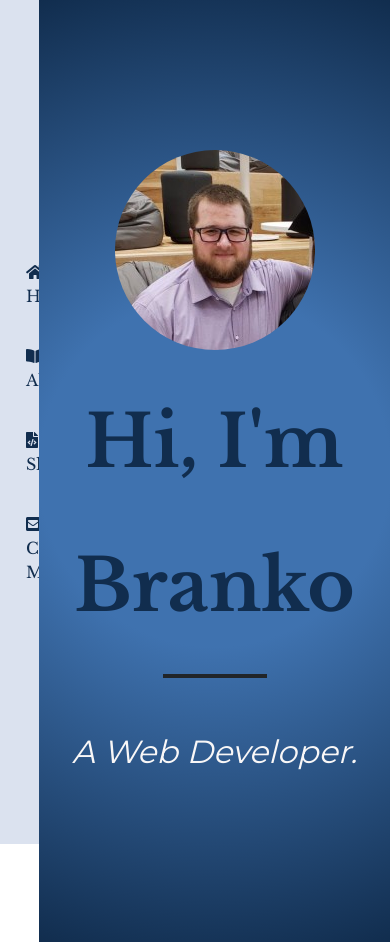
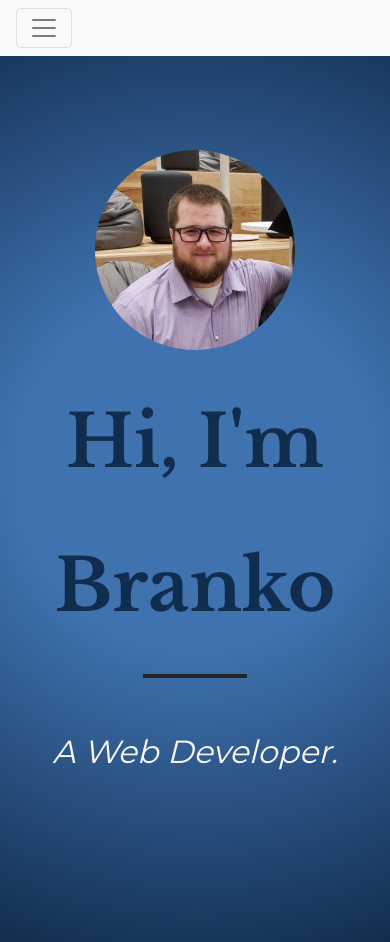
Before and after one commit to brankorokov/Portfolio-Site, a website: page index.html in a window 390 px wide. Shown: the top 942 px of the page. Drawn offline with nearby package versions, Linux system fonts and the light colour scheme.

Commit message:
Updated for responsiveness - redid navbar

```diff
--- a/index.html
+++ b/index.html
@@ -7,43 +7,45 @@
   <title>Branko Rokov</title>
 
   <link href="https://fonts.googleapis.com/css2?family=Libre+Baskerville:wght@400;700&family=Montserrat&display=swap" rel="stylesheet">
-  <link rel="stylesheet" href="https://stackpath.bootstrapcdn.com/bootstrap/4.4.1/css/bootstrap.min.css" integrity="sha384-Vkoo8x4CGsO3+Hhxv8T/Q5PaXtkKtu6ug5TOeNV6gBiFeWPGFN9MuhOf23Q9Ifjh" crossorigin="anonymous">
+  <link rel="stylesheet" href="https://stackpath.bootstrapcdn.com/bootstrap/4.5.0/css/bootstrap.min.css" integrity="sha384-9aIt2nRpC12Uk9gS9baDl411NQApFmC26EwAOH8WgZl5MYYxFfc+NcPb1dKGj7Sk" crossorigin="anonymous">
   <link rel="stylesheet" href="css/styles.css">
   <link rel="stylesheet" href="https://pro.fontawesome.com/releases/v5.10.0/css/all.css" integrity="sha384-AYmEC3Yw5cVb3ZcuHtOA93w35dYTsvhLPVnYs9eStHfGJvOvKxVfELGroGkvsg+p" crossorigin="anonymous" />
+
 
 </head>
 
 <body>
 
   <div class="container-fluid p-0">
-    <div class="col-md-12 main">
+    <!-- navbar -->
 
-      <div class="col-md-offset-2">
-        <!-- navbar -->
-        <div id="sidebar" class="navbar-left bg-yellow position-fixed">
-          <nav>
-            <div>
-              <ul class="nav flex-column nav-items">
-                <li class="nav-item">
-                  <a class="nav-link active" href="#"><i class="fas fa-home bar-icon"></i> Home</a>
+    <nav class="navbar navbar-expand-lg navbar-light bg-light sticky">
+
+      <!-- <a class="navbar-brand" href="#"></a> -->
+      <button class="navbar-toggler" type="button" data-toggle="collapse" data-target="#navbarNav" aria-controls="navbarNav" aria-expanded="false" aria-label="Toggle navigation">
+        <span class="navbar-toggler-icon"></span>
+      </button>
+      <div class="collapse navbar-collapse" id="navbarNav">
+        <ul class="navbar-nav">
+          <li class="nav-item active">
+            <a class="nav-link" href="#intro">Home <span class="sr-only">(current)</span></a>
           </li>
           <li class="nav-item">
-                  <a class="nav-link" href="#about"><i class="fas fa-book-open bar-icon"></i> About</a>
+            <a class="nav-link" href="#about">About</a>
           </li>
           <li class="nav-item">
-                  <a class="nav-link" href="#skills"><i class="fas fa-file-code bar-icon"></i> Skills</a>
+            <a class="nav-link" href="#skills">Skills</a>
           </li>
           <li class="nav-item">
-                  <a class="nav-link" href="#"><i class="fas fa-envelope-square bar-icon"></i> Contact Me</a>
+            <a class="nav-link" href="#contact">Contact</a>
           </li>
         </ul>
       </div>
     </nav>
-        </div>
     <!-- end navbar -->
-      </div>
 
-      <div class="col-md-offset-10 contentndiv">
+    <!-- content -->
+    <div class="contentndiv">
       <div class="content">
         <section id="intro">
 
@@ -85,13 +87,14 @@
                 <div class="javascript skill-div collapse">Skill: Intermediate <br> Years Experience: 2</div>
               </li>
               <li class="list-group-item skill-item"><i class="fab fa-node-js"></i> Node.js <i class="fa fa-chevron-circle-down arrow" aria-hidden="true"></i>
-                  <div class="node skill-div collapse">Skill: Beginner <br> Years Experience: <1</br></div>
+                <div class="node skill-div collapse">Skill: Beginner <br> Years Experience: <1< /br>
+                </div>
               </li>
               <li class="list-group-item">Other Skills: jQuery, SQL, Express.js</li>
             </ul>
           </div>
         </section>
-        </div>
+        <!-- end content -->
       </div>
     </div>
   </div>
@@ -99,9 +102,9 @@
 
   <script src="https://code.jquery.com/jquery-3.5.1.js" integrity="sha256-QWo7LDvxbWT2tbbQ97B53yJnYU3WhH/C8ycbRAkjPDc=" crossorigin="anonymous"></script>
   <script src="index.js" type="text/javascript"></script>
-  <script src="https://code.jquery.com/jquery-3.4.1.slim.min.js" integrity="sha384-J6qa4849blE2+poT4WnyKhv5vZF5SrPo0iEjwBvKU7imGFAV0wwj1yYfoRSJoZ+n" crossorigin="anonymous"></script>
+  <script src="https://code.jquery.com/jquery-3.5.1.slim.min.js" integrity="sha384-DfXdz2htPH0lsSSs5nCTpuj/zy4C+OGpamoFVy38MVBnE+IbbVYUew+OrCXaRkfj" crossorigin="anonymous"></script>
     <script src="https://cdn.jsdelivr.net/npm/popper.js@1.16.0/dist/umd/popper.min.js" integrity="sha384-Q6E9RHvbIyZFJoft+2mJbHaEWldlvI9IOYy5n3zV9zzTtmI3UksdQRVvoxMfooAo" crossorigin="anonymous"></script>
-  <script src="https://stackpath.bootstrapcdn.com/bootstrap/4.4.1/js/bootstrap.min.js" integrity="sha384-wfSDF2E50Y2D1uUdj0O3uMBJnjuUD4Ih7YwaYd1iqfktj0Uod8GCExl3Og8ifwB6" crossorigin="anonymous"></script>
+    <script src="https://stackpath.bootstrapcdn.com/bootstrap/4.5.0/js/bootstrap.min.js" integrity="sha384-OgVRvuATP1z7JjHLkuOU7Xw704+h835Lr+6QL9UvYjZE3Ipu6Tp75j7Bh/kR0JKI" crossorigin="anonymous"></script>
 
 
 </body>
--- a/public/css/styles.css
+++ b/public/css/styles.css
@@ -18,7 +18,6 @@ h3 {
 
 a {
   color: #112d4e;
-  width: 100%;
 }
 
 p {
@@ -34,63 +33,17 @@ hr {
 /* Set up for format with sidebar */
 .container-fluid {
   text-align: center;
-  margin: 0;
 }
 
-.contentndiv {
-  position: absolute;
-  left: 10%;
-  margin-left: 0;
-  margin-right: 0;
-  width: 90%;
+.navbar {
+  background-color: #f9f7f7;
+  font-family: "Libre Baskerville", serif;
+  text-align: center;
 }
-
-.content {
-  display: inline-block;
-  margin: auto;
+.sticky {
+  position: fixed;
+  top:0;
   width: 100%;
-}
-
-.navbar-left {
-  background-color: #dbe2ef;
-  color: #112d4e;
-  left: 0;
-  width: 10%;
-  height: 100%;
-}
-
-.nav-items {
-  padding: 0;
-  position: absolute;
-  top: 50%;
-  left: 50%;
-  transform: translateY(-50%) translateX(-50%);
-  width: 100%;
-  margin-left: 0;
-  margin-right: 0;
-}
-
-.nav-item {
-  font-family: 'Libre Baskerville', serif;
-  font-weight: normal;
-  width: 100%;
-  padding: 10px;
-  -webkit-transition: background-color 200ms linear;
-  -ms-transition: background-color: 200ms linear;
-  transition: background-color 200ms linear;
-}
-
-.nav-link:hover {
-  color: black;
-}
-
-.nav-item:hover {
-  background-color: #fff;
-
-}
-
-.bar-icon {
-  margin-right: 5px;
 }
 
 /* Intro section */
@@ -144,7 +97,7 @@ hr {
 .arrow {
   border-radius: 50%;
   -webkit-transition: background-color 200ms linear;
-  -ms-transition: background-color: 200ms linear;
+  -ms-transition: background-color 200ms linear;
   transition: background-color 200ms linear;
 }
 
```
Lines whose indentation alone changed are shown as unchanged.
